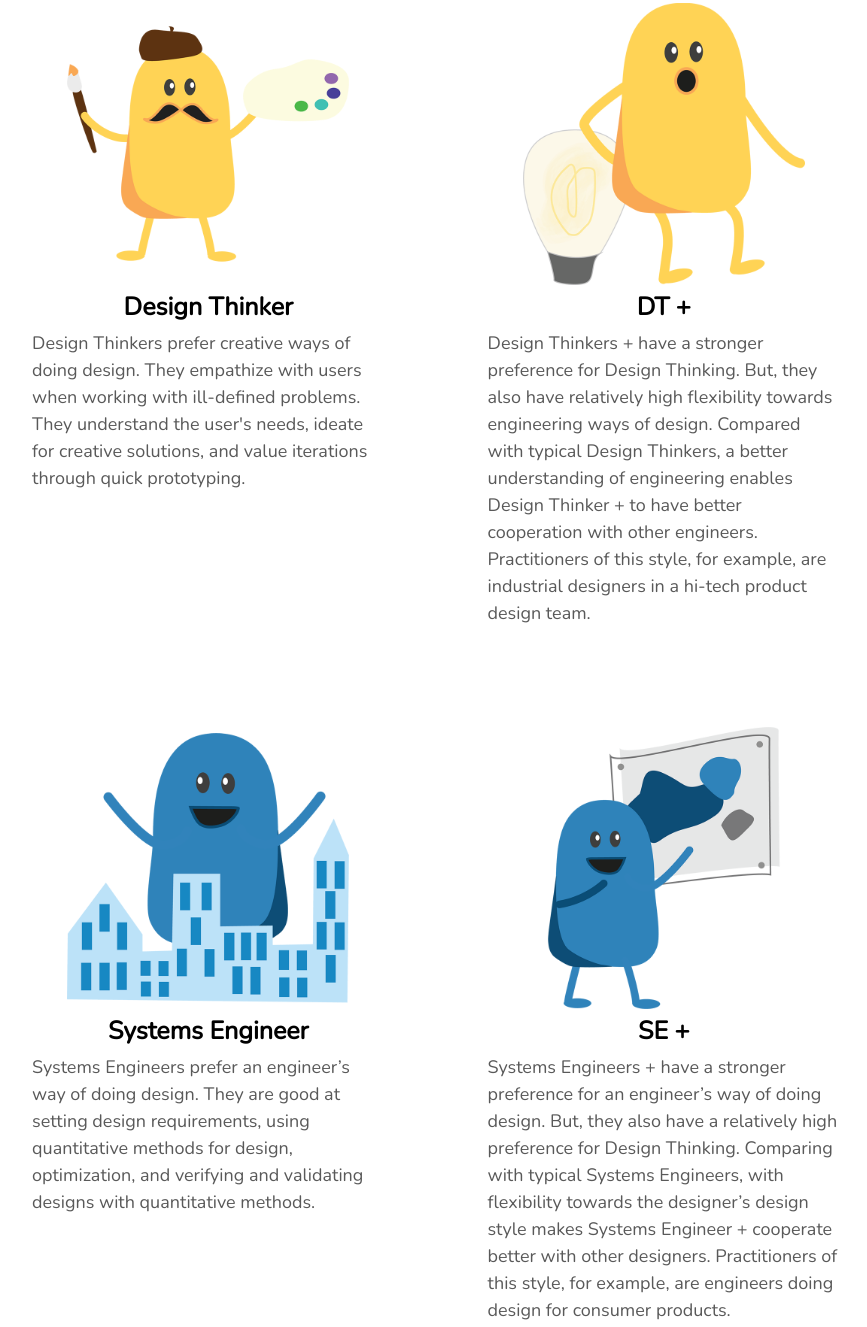
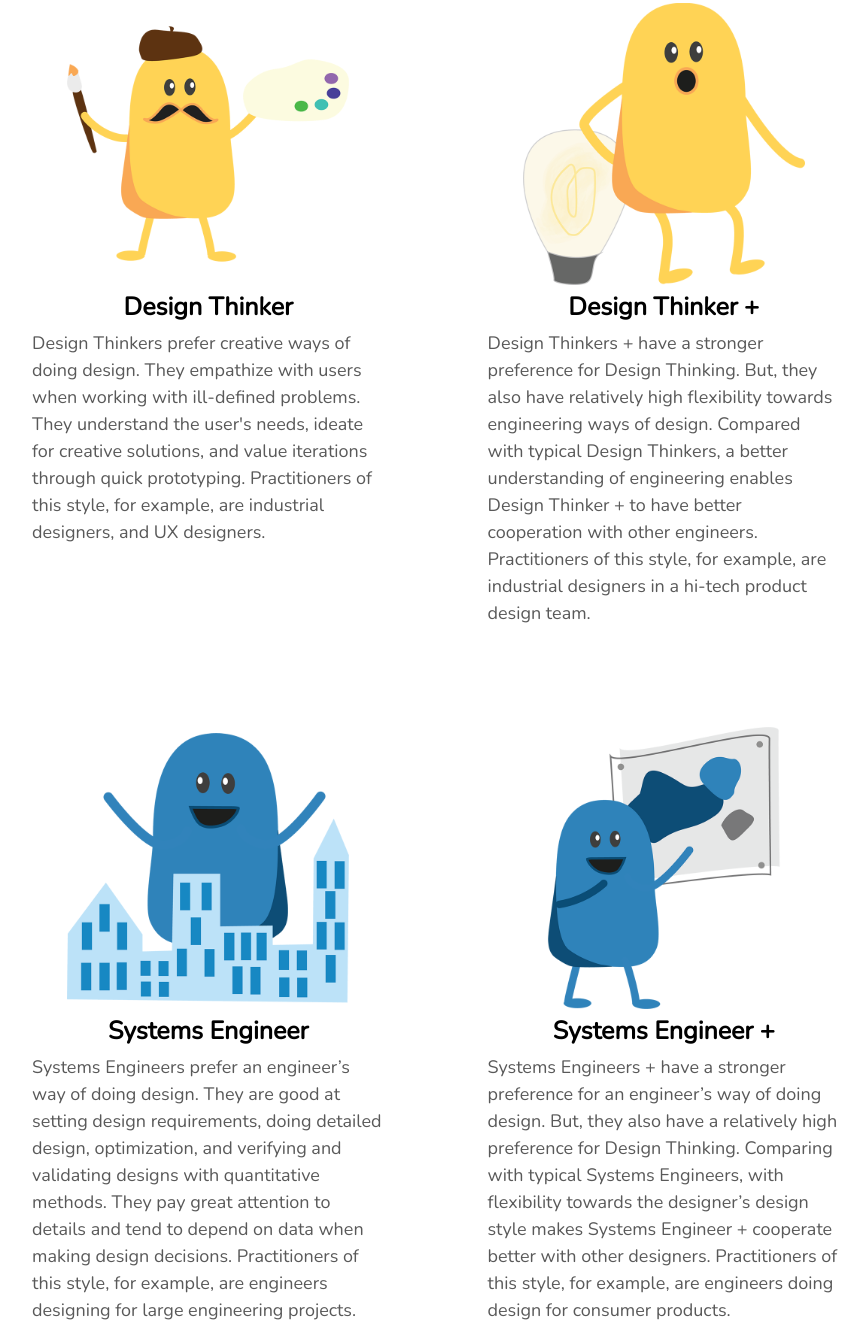
Before and after one commit to bonbonj/systems-designs, a plain HTML site: page designer-type.html in a window 1280 px wide. Shown: the part 1232-2559 px from the top of the page, without its empty margins (204-1071 px from the left). Drawn offline with nearby package versions, Linux system fonts and the light colour scheme.

Commit message:
Add files via upload

```diff
--- a/designer-type.html
+++ b/designer-type.html
@@ -49,21 +49,21 @@
 		<div>
 			<img id='dt' src="images/visual-thinker.png" alt="">
 			<h3>Design Thinker</h3>
-			<h4>Design Thinkers prefer creative ways of doing design. They empathize with users when working with ill-defined problems. They understand the user's needs, ideate for creative solutions, and value iterations through quick prototyping. </h4>
+			<h4>Design Thinkers prefer creative ways of doing design. They empathize with users when working with ill-defined problems. They understand the user's needs, ideate for creative solutions, and value iterations through quick prototyping. Practitioners of this style, for example, are industrial designers, and UX designers. </h4>
 		</div>
 		<div>
 			<img id='dt+' src="images/strategist.png" alt="">
-			<h3>DT +</h3>
+			<h3>Design Thinker +</h3>
 			<h4>Design Thinkers + have a stronger preference for Design Thinking. But, they also have relatively high flexibility towards engineering ways of design. Compared with typical Design Thinkers, a better understanding of engineering enables Design Thinker + to have better cooperation with other engineers. Practitioners of this style, for example, are industrial designers in a hi-tech product design team.</h4>
 		</div>
 		<div>
 			<img id='se' src="images/community-builder.png" alt="">
 			<h3>Systems Engineer</h3>
-			<h4>Systems Engineers prefer an engineer’s way of doing design. They are good at setting design requirements, using quantitative methods for design, optimization, and verifying and validating designs with quantitative methods. </h4>
+			<h4>Systems Engineers prefer an engineer’s way of doing design. They are good at setting design requirements, doing detailed design, optimization, and verifying and validating designs with quantitative methods. They pay great attention to details and tend to depend on data when making design decisions. Practitioners of this style, for example, are engineers designing for large engineering projects. </h4>
 		</div>
 		<div>
 			<img id='se+' src="images/publisher.png" alt="">
-			<h3>SE +</h3>
+			<h3>Systems Engineer +</h3>
 			<h4>Systems Engineers + have a stronger preference for an engineer’s way of doing design. But, they also have a relatively high preference for Design Thinking. Comparing with typical Systems Engineers, with flexibility towards the designer’s design style makes Systems Engineer + cooperate better with other designers.
 			Practitioners of this style, for example, are engineers doing design for consumer products. </h4>
 		</div>
```
Also changed, not shown: about.html (+6 -2 lines).
